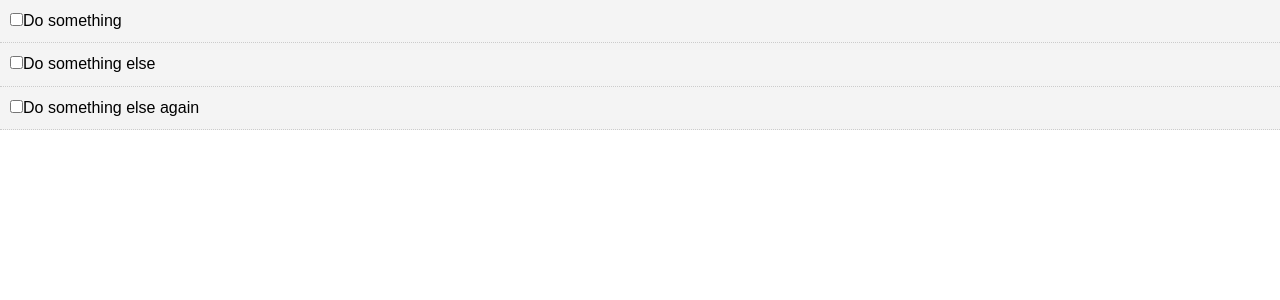
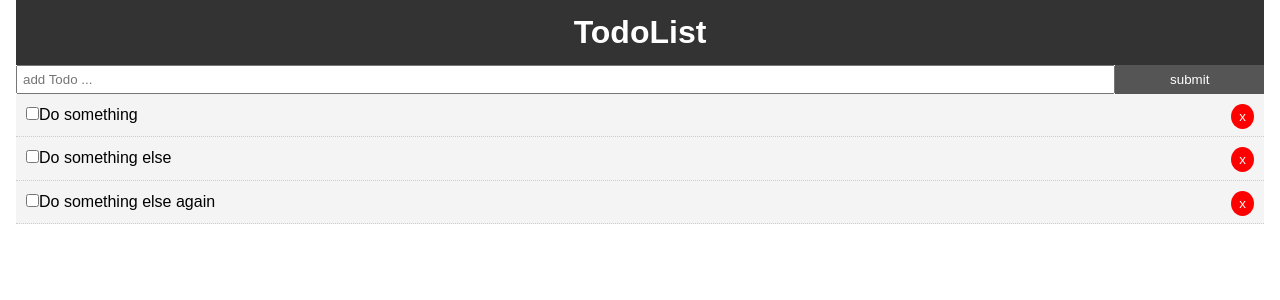
Before and after one commit to Justinelliott11375/react-to-do-review, a React (Create React App) app: page / in a window 1280 px wide. Shown: the top 300 px of the page. Built offline with nearby package versions, Linux system fonts and the light colour scheme.

Commit message:
delete todo working

```diff
--- a/package.json
+++ b/package.json
@@ -5,7 +5,8 @@
   "dependencies": {
     "react": "^16.8.6",
     "react-dom": "^16.8.6",
-    "react-scripts": "2.1.8"
+    "react-scripts": "2.1.8",
+    "uuid": "^3.3.2"
   },
   "scripts": {
     "start": "react-scripts start",
--- a/src/App.css
+++ b/src/App.css
@@ -13,3 +13,20 @@
   color: #333;
   text-decoration: none;
 }
+
+.container {
+  padding: 0 1rem;
+}
+
+.btn {
+  display: inline-block;
+  border: none;
+  background: #555;
+  color: #fff;
+  padding: 7px 20px;
+  cursor: pointer;
+}
+
+.btn:hover {
+  background: #666;
+}
--- a/src/App.js
+++ b/src/App.js
@@ -1,5 +1,8 @@
 import React, { Component } from 'react';
+import Header from './components/layout/Header';
+import AddTodo from './components/AddTodo';
 import Todos from './components/Todos';
+import uuid from 'uuid';
 import './App.css';
 
 class App extends Component {
@@ -7,17 +10,17 @@
   state = {
     todos: [
       {
-        id: 1,
+        id: uuid.v4(),
         title: "Do something",
         completed: false
       },
       {
-        id: 2,
+        id: uuid.v4(),
         title: "Do something else",
         completed: false
       },
       {
-        id: 3,
+        id: uuid.v4(),
         title: "Do something else again",
         completed: false
       }
@@ -34,10 +37,30 @@
       return todo;
     }) });
   }
+
+  // delete Todo
+  delTodo = (id) => {
+    this.setState({ todos: [...this.state.todos.filter(todo => todo.id !== id)]})
+  }
+
+  // add Todo
+  addTodo = (title) => {
+    const newTodo = {
+      id: uuid.v4(),
+      title,
+      completed: false
+    };
+    this.setState({ todos: [...this.state.todos, newTodo]})
+  }
+
   render() {
     return (
       <div className="App">
-        <Todos todos={this.state.todos} markComplete={this.markComplete}/>
+        <div className="container">
+          <Header />
+          <AddTodo addTodo={this.addTodo}/>
+          <Todos todos={this.state.todos} markComplete={this.markComplete} delTodo={this.delTodo}/>
+        </div>
       </div>
     );
   }
--- /dev/null
+++ b/src/components/AddTodo.js
@@ -0,0 +1,38 @@
+import React, { Component } from 'react'
+
+export class AddTodo extends Component {
+
+    state = {
+        title: ''
+    }
+
+    onSubmit = (e) => {
+        e.preventDefault();
+        this.props.addTodo(this.state.title);
+        this.setState({title: ''});
+    }
+    onChange = (e) => this.setState({title: e.target.value});
+
+    render() {
+        return (
+            <form onSubmit={this.onSubmit}style={{ display: 'flex'}}>
+                <input
+                    type="text"
+                    name="title"
+                    style={{flex: '10', padding: '5px'}}
+                    placeholder="add Todo ..."
+                    value={this.state.title}
+                    onChange={this.onChange}
+                />
+                <input
+                    type="submit"
+                    value="submit"
+                    className="btn"
+                    style={{flex: '1'}}
+                />
+            </form>
+        )
+    }
+}
+
+export default AddTodo
--- a/src/components/ToDos.js
+++ b/src/components/ToDos.js
@@ -9,7 +9,7 @@
     }
     render () {
         return this.props.todos.map((todo) => (
-            <TodoItem key={todo.id} todo={todo} markComplete={this.props.markComplete}/>
+            <TodoItem key={todo.id} todo={todo} markComplete={this.props.markComplete} delTodo={this.props.delTodo}/>
         ))
     }
 }
--- a/src/components/TodoItem.js
+++ b/src/components/TodoItem.js
@@ -22,7 +22,9 @@
       <div style={this.getStyle()}>
         <p>
         <input type="checkbox" onChange= {this.props.markComplete.bind(this, id)} />
-        {title}</p>
+        {title}
+        <button onClick={this.props.delTodo.bind(this, id)} style={btnStyle}>x</button>
+        </p>
       </div>
     )
   }
@@ -33,4 +35,14 @@
     todo: PropTypes.object.isRequired
 }
 
+const btnStyle = {
+    background: '#ff0000',
+    color: '#fff',
+    border: 'none',
+    padding: '5px 8px',
+    borderRadius: '50%',
+    cursor: 'pointer',
+    float: 'right'
+}
+
 export default TodoItem
--- /dev/null
+++ b/src/components/layout/Header.js
@@ -0,0 +1,17 @@
+import React from 'react'
+
+function Header() {
+  return (
+    <header style={headerStyle}>
+      <h1>TodoList</h1>
+    </header>
+  )
+}
+
+const headerStyle = {
+    background: '#333',
+    color: '#fff',
+    textAlign: 'center',
+    padding: '10px'
+}
+export default Header;
```
